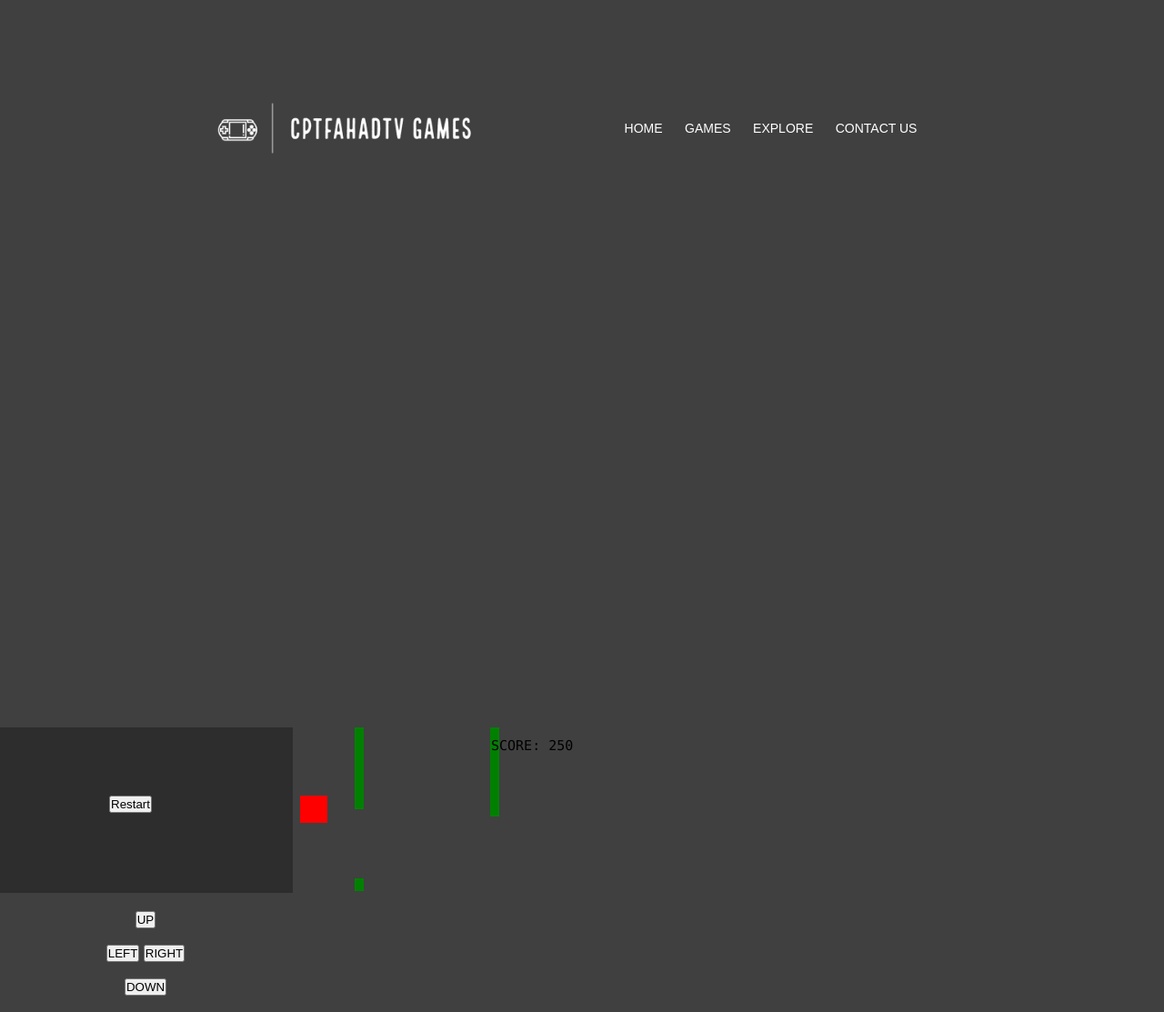
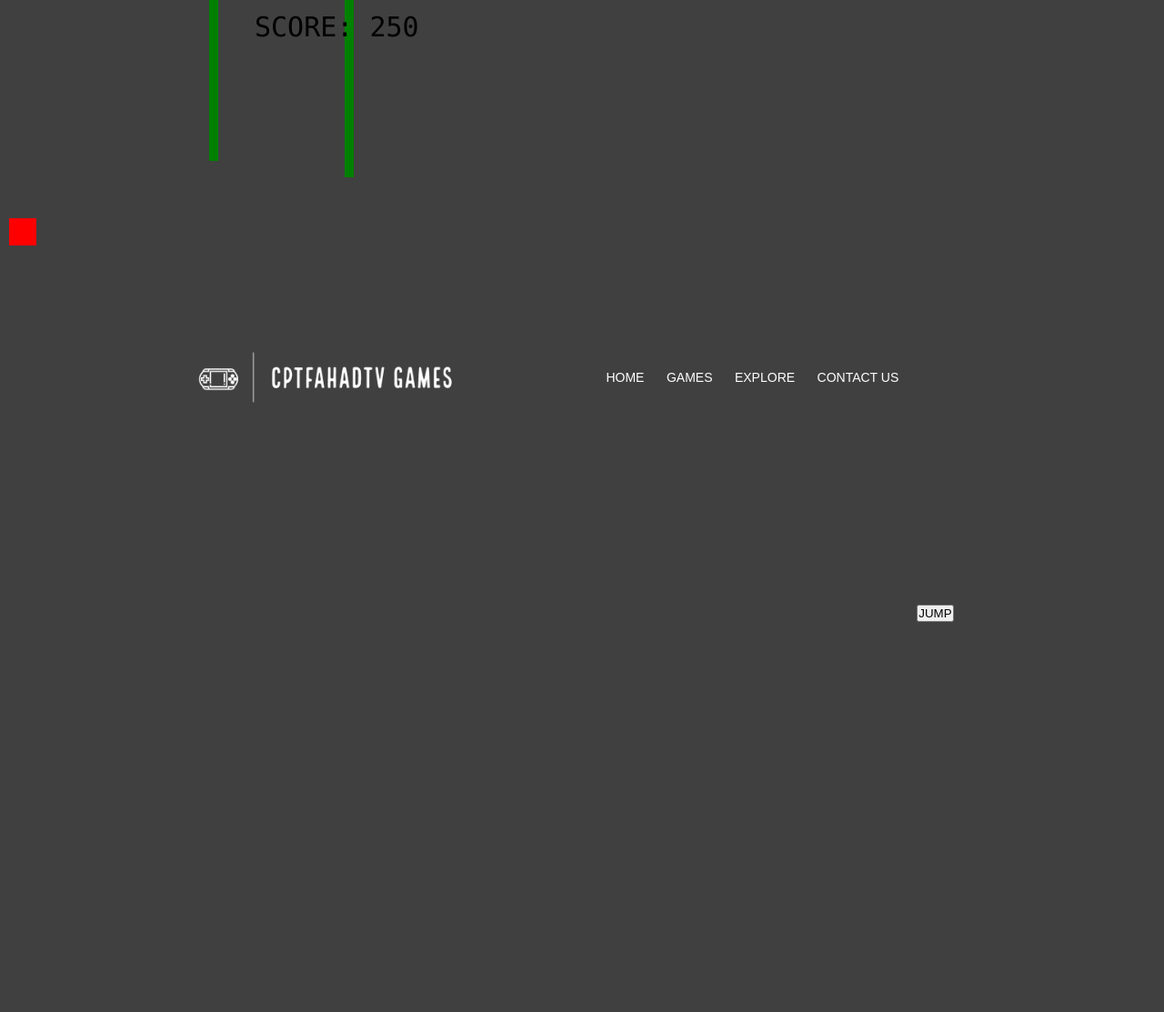
Before and after one commit to CptFahadTV/CptFahadTV.github.io, a plain HTML site: page Fly Block.html in a window 1280 px wide. Shown: the whole page at 91% size. After the commit the page ends 1074 px from the top, so only its background shows below. Drawn offline with Linux system fonts and the light colour scheme.

Commit message:
Update Fly Block.html

```diff
--- a/Fly Block.html
+++ b/Fly Block.html
@@ -7,8 +7,8 @@
             <title>Fly Block</title>
             <link rel="stylesheet" href="Fly css.css">
         </head>
-<body>
-    <section class>
+        <body onload="startGame()">
+            <section class="flyblock">
                 <div class="hero">
                     <nav>
                         <img src="images/CptFahadTV Games-logos_white.png" class="logo">
@@ -19,85 +19,46 @@
                             <li><a href="#">CONTACT US</a></li>
                         </ul>
                     </nav>
-        </div>
-        </section>
-        <div id="myfilter" style="position: absolute; background-color: rgb(0, 0, 0); opacity: 0.3; width: 322px; height: 182px; display: block;"></div>
-<div id="myrestartbutton" style="position: absolute; padding-top: 75px; padding-left: 120px; display: block;">
-<button onclick="restartGame()">Restart</button>
-</div>
-<div id="canvascontainer">
-<canvas width="320" height="180">
-</div>
-<br>
-<div style="text-align: center;width:320px;">
-<button ontouchstart="moveup()" onmousedown="moveup()" onmouseup="clearmove()">UP</button>
-<br>
-<br>
-<button ontouchstart="moveleft()" onmousedown="moveleft()" onmouseup="clearmove()">LEFT</button>
-<button ontouchstart="moveright()" onmousedown="moveright()" onmouseup="clearmove()">RIGHT</button>
-<br>
-<br>
-<button ontouchstart="movedown()" onmousedown="movedown()" onmouseup="clearmove()">DOWN</button>
-</div>
-<br>
         <script>
-var myGameArea;
+
         var myGamePiece;
         var myObstacles = [];
-var myscore;
-
-function restartGame() {
-document.getElementById("myfilter").style.display = "none";
-document.getElementById("myrestartbutton").style.display = "none";
-myGameArea.stop();
-myGameArea.clear();
-myGameArea = {};
-myGamePiece = {};
-myObstacles = [];
-myscore = {};
-document.getElementById("canvascontainer").innerHTML = "";
-startGame()
-}
+        var myScore;
 
         function startGame() {
-    myGameArea = new gamearea();
-    myGamePiece = new component(30, 30, "red", 10, 75);
-    myscore = new component("15px", "Consolas", "black", 220, 25, "text");
+    myGamePiece = new component(30, 30, "red", 10, 120);
+    myGamePiece.gravity = 0.05;
+    myScore = new component("30px", "Consolas", "black", 280, 40, "text");
     myGameArea.start();
 }
 
-function gamearea() {
-    this.canvas = document.createElement("canvas");
-    this.canvas.width = 320;
-    this.canvas.height = 180;
-    document.getElementById("canvascontainer").appendChild(this.canvas);
+
+        var myGameArea = {
+            canvas : document.createElement("canvas"),
+            start : function() {
+                this.canvas.width = 480;
+                this.canvas.height = 270;
                 this.context = this.canvas.getContext("2d");
-    this.pause = false;
+                document.body.insertBefore(this.canvas, document.body.childNodes[0]);
                 this.frameNo = 0;
-    this.start = function() {
                 this.interval = setInterval(updateGameArea, 20);
-    }
-    this.stop = function() {
-        clearInterval(this.interval);
-        this.pause = true;
-    }
-    this.clear = function(){
+                },
+            clear : function() {
                 this.context.clearRect(0, 0, this.canvas.width, this.canvas.height);
             }
         }
 
         function component(width, height, color, x, y, type) {
-
             this.type = type;
-    if (type == "text") {
-        this.text = color;
-    }
-    this.score = 0;    this.width = width;
+            this.score = 0;
+            this.width = width;
             this.height = height;
             this.speedX = 0;
             this.speedY = 0;
             this.x = x;
             this.y = y;
+            this.gravity = 0;
+            this.gravitySpeed = 0;
             this.update = function() {
                 ctx = myGameArea.context;
                 if (this.type == "text") {
@@ -107,6 +68,19 @@ function component(width, height, color, x, y, type) {
                 } else {
                     ctx.fillStyle = color;
                     ctx.fillRect(this.x, this.y, this.width, this.height);
+                }
+            }
+            this.newPos = function() {
+                this.gravitySpeed += this.gravity;
+                this.x += this.speedX;
+                this.y += this.speedY + this.gravitySpeed;
+                this.hitBottom();
+            }
+            this.hitBottom = function() {
+                var rockbottom = myGameArea.canvas.height - this.height;
+                if (this.y > rockbottom) {
+                    this.y = rockbottom;
+                    this.gravitySpeed = 0;
                 }
             }
             this.crashWith = function(otherobj) {
@@ -127,28 +101,22 @@ function component(width, height, color, x, y, type) {
         }
 
         function updateGameArea() {
-    var x, y, min, max, height, gap;
+            var x, height, gap, minHeight, maxHeight, minGap, maxGap;
             for (i = 0; i < myObstacles.length; i += 1) {
                 if (myGamePiece.crashWith(myObstacles[i])) {
-            myGameArea.stop();
-            document.getElementById("myfilter").style.display = "block";
-            document.getElementById("myrestartbutton").style.display = "block";
                     return;
                 }
             }
-    if (myGameArea.pause == false) {
             myGameArea.clear();
             myGameArea.frameNo += 1;
-        myscore.score +=1;
             if (myGameArea.frameNo == 1 || everyinterval(150)) {
                 x = myGameArea.canvas.width;
-            y = myGameArea.canvas.height - 100;
-            min = 20;
-            max = 100;
-            height = Math.floor(Math.random()*(max-min+1)+min);
-            min = 50;
-            max = 100;
-            gap = Math.floor(Math.random()*(max-min+1)+min);
+                minHeight = 20;
+                maxHeight = 200;
+                height = Math.floor(Math.random()*(maxHeight-minHeight+1)+minHeight);
+                minGap = 50;
+                maxGap = 200;
+                gap = Math.floor(Math.random()*(maxGap-minGap+1)+minGap);
                 myObstacles.push(new component(10, height, "green", x, 0));
                 myObstacles.push(new component(10, x - height - gap, "green", x, height + gap));
             }
@@ -156,12 +124,10 @@ function updateGameArea() {
                 myObstacles[i].x += -1;
                 myObstacles[i].update();
             }
-        myscore.text="SCORE: " + myscore.score;
-        myscore.update();
-        myGamePiece.x += myGamePiece.speedX;
-        myGamePiece.y += myGamePiece.speedY;
+            myScore.text="SCORE: " + myGameArea.frameNo;
+            myScore.update();
+            myGamePiece.newPos();
             myGamePiece.update();
-    }
         }
 
         function everyinterval(n) {
@@ -169,28 +135,13 @@ function everyinterval(n) {
             return false;
         }
 
-function moveup(e) {
-    myGamePiece.speedY = -1;
+        function accelerate(n) {
+            myGamePiece.gravity = n;
         }
-
-function movedown() {
-    myGamePiece.speedY = 1;
-}
-
-function moveleft() {
-    myGamePiece.speedX = -1;
-}
-
-function moveright() {
-    myGamePiece.speedX = 1;
-}
-
-function clearmove(e) {
-    myGamePiece.speedX = 0;
-    myGamePiece.speedY = 0;
-}
-startGame();
         </script>
-</section>
+        <br>
+        <div class="button">
+        <button class="button" onmousedown="accelerate(-0.2)" onmouseup="accelerate(0.05)">JUMP</button>
+        </div>
         </body>
         </html>
```
Lines whose indentation alone changed are shown as unchanged.
